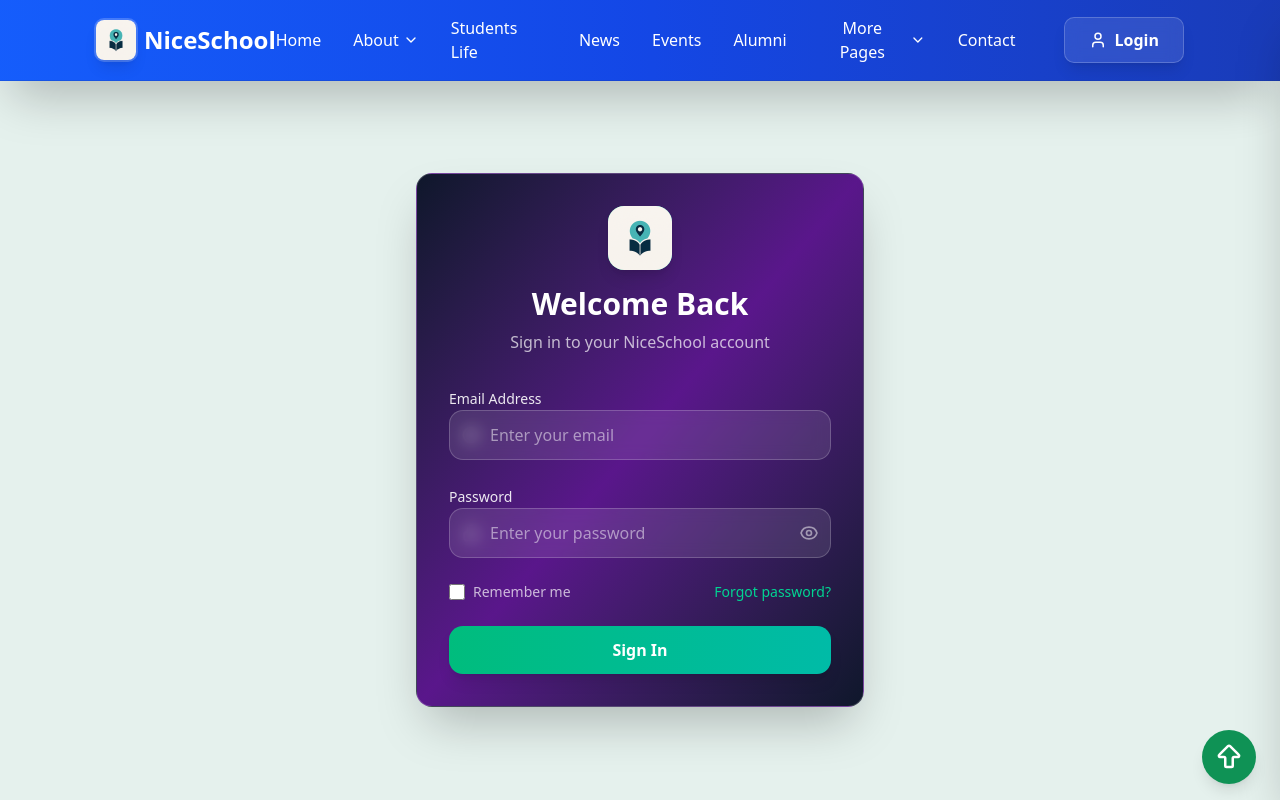
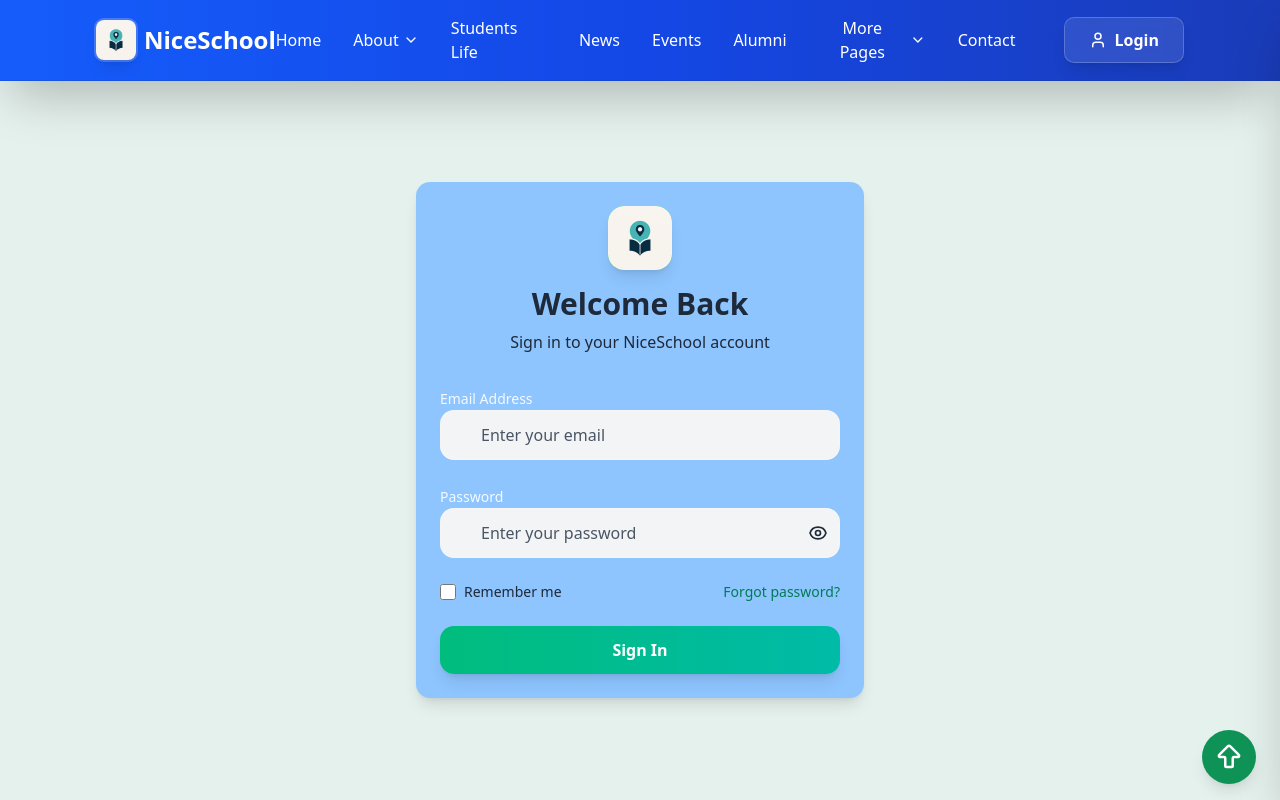
Before and after one commit to eric2003tu/niceSchool-fe, a Next.js app: page /login in a window 1280 px wide. Shown: the top 800 px of the page. Built offline with nearby package versions, Linux system fonts and the light colour scheme.

Commit message:
Added pagination and searching on users  functionalities

```diff
--- a/src/components/LoginForm.tsx
+++ b/src/components/LoginForm.tsx
@@ -70,14 +70,14 @@ const LoginForm: React.FC = () => {
       <Toast toast={toast} onClose={hideToast} />
 
       <div className="w-full max-w-md">
-        <div className="bg-white/10 backdrop-blur-xl border bg-gradient-to-br from-slate-900 via-purple-900 to-slate-900 border-white/20 rounded-2xl p-8 shadow-2xl">
+        <div className="relative w-full max-w-xl mx-auto bg-blue-300 p-6 rounded-xl shadow-lg transition-all duration-300 hover:shadow-xl">
           {/* Header */}
           <div className="text-center mb-8">
-            <div className="inline-flex items-center justify-center w-16 h-16 bg-gradient-to-r from-emerald-500 to-teal-500 rounded-2xl mb-4 shadow-lg">
+            <div className="inline-flex items-center justify-center w-16 h-16 bg-green-500 rounded-2xl mb-4 shadow-lg">
               <img src="apple-touch-icon.png" alt="logo" className="w-full h-full rounded-2xl"/>
             </div>
-            <h1 className="text-3xl font-bold text-white mb-2">Welcome Back</h1>
-            <p className="text-white/70">Sign in to your NiceSchool account</p>
+            <h1 className="text-3xl font-bold  text-gray-800 mb-2">Welcome Back</h1>
+            <p className=" text-gray-800">Sign in to your NiceSchool account</p>
           </div>
 
           {/* Form */}
@@ -90,8 +90,9 @@ const LoginForm: React.FC = () => {
               value={form.values.email}
               onChange={form.handleChange}
               label="Email Address"
+              className='border-gray-400'
               error={form.errors.email}
-              icon={<svg className="w-5 h-5 text-white/50" fill="none" stroke="currentColor" viewBox="0 0 24 24">
+              icon={<svg className="w-5 h-5  text-gray-200" fill="none" stroke="currentColor" viewBox="0 0 24 24">
                 <path strokeLinecap="round" strokeLinejoin="round" strokeWidth={2} d="M16 12a4 4 0 10-8 0 4 4 0 008 0zm0 0v1.5a2.5 2.5 0 005 0V12a9 9 0 10-9 9m4.5-1.206a8.959 8.959 0 01-4.5 1.207" />
               </svg>}
             />
@@ -106,18 +107,18 @@ const LoginForm: React.FC = () => {
               label="Password"
               error={form.errors.password}
               showPasswordToggle
-              icon={<svg className="w-5 h-5 text-white/50" fill="none" stroke="currentColor" viewBox="0 0 24 24">
+              icon={<svg className="w-5 h-5  text-gray-200" fill="none" stroke="currentColor" viewBox="0 0 24 24">
                 <path strokeLinecap="round" strokeLinejoin="round" strokeWidth={2} d="M12 15v2m-6 4h12a2 2 0 002-2v-6a2 2 0 00-2-2H6a2 2 0 00-2 2v6a2 2 0 002 2zm10-10V7a4 4 0 00-8 0v4h8z" />
               </svg>}
             />
 
             {/* Remember Me & Forgot Password */}
             <div className="flex items-center justify-between text-sm">
-              <label className="flex items-center text-white/70 hover:text-white cursor-pointer">
+              <label className="flex items-center  text-gray-800 hover:text-gray-900 cursor-pointer">
                 <input type="checkbox" className="w-4 h-4 text-emerald-500 bg-white/10 border-white/20 rounded focus:ring-emerald-500 focus:ring-2"/>
                 <span className="ml-2">Remember me</span>
               </label>
-              <a href="#" className="text-emerald-400 hover:text-emerald-300 transition-colors">
+              <a href="#" className="text-emerald-700 hover:text-emerald-900 transition-colors">
                 Forgot password?
               </a>
             </div>
--- a/src/components/application-component/Events.tsx
+++ b/src/components/application-component/Events.tsx
@@ -7,7 +7,7 @@ import { Badge } from "@/components/ui/badge";
 import { Input } from "../ui/login/Input";
 import { Select, SelectContent, SelectItem, SelectTrigger, SelectValue } from "@/components/ui/select";
 import { Skeleton } from "../ui/skeleton";
-import { Card, CardContent, CardFooter, CardHeader, CardTitle} from "../ui/card";
+import { Card, CardContent, CardFooter, CardHeader, CardTitle} from "@/components/ui/card";
 // import Image from "next/image";
 
 interface Event {
--- a/src/components/dashboard/header.tsx
+++ b/src/components/dashboard/header.tsx
@@ -4,7 +4,6 @@ import { Search, Bell, ChevronDown, Menu, LogOut, User } from "lucide-react";
 import { useState, useEffect } from "react";
 import Link from "next/link";
 import { useRouter } from "next/navigation";
-import { Button } from "@/components/ui/button";
 
 interface UserData {
   id: string;
@@ -94,7 +93,7 @@ export const Header = ({ sidebarOpen, setSidebarOpen }: HeaderProps) => {
 
             {user ? (
               <div className="relative">
-                <Button
+                <button
                   onClick={() => setDropdownOpen(!dropdownOpen)}
                   className="flex items-center text-sm rounded-full focus:outline-none focus:ring-2 focus:ring-offset-2 focus:ring-emerald-500"
                   aria-label="User menu"
@@ -113,7 +112,7 @@ export const Header = ({ sidebarOpen, setSidebarOpen }: HeaderProps) => {
                     {user.firstName}
                   </span>
                   <ChevronDown className={`ml-1 w-4 h-4 text-gray-400 transition-transform ${dropdownOpen ? 'rotate-180' : ''}`} />
-                </Button>
+                </button>
 
                 {dropdownOpen && (
                   <div
--- a/src/components/dashboard/sidebar.tsx
+++ b/src/components/dashboard/sidebar.tsx
@@ -8,7 +8,6 @@ import { TiNews } from "react-icons/ti";
 import { CgProfile } from "react-icons/cg";
 import { useRouter } from 'next/navigation';
 import { useState, useEffect } from "react";
-import { Button } from "@/components/ui/button";
 
 interface SidebarProps {
   isOpen: boolean;
@@ -104,7 +103,7 @@ export const Sidebar = ({
 
     return (
       <div key={`${index}-${depth}`} className="space-y-1">
-        <Button
+        <button
           onClick={() => {
             if (hasChildren) {
               toggleItemExpansion(item.label);
@@ -140,7 +139,7 @@ export const Sidebar = ({
           {isActive && !hasChildren && (
             <div className="absolute right-2 w-2 h-2 bg-emerald-500 rounded-full"></div>
           )}
-        </Button>
+        </button>
 
         {hasChildren && isExpanded && (
           <div className="space-y-1">
@@ -182,12 +181,12 @@ export const Sidebar = ({
                 <p className="text-xs text-gray-500 -mt-0.5">Learning Platform</p>
               </div>
             </div>
-            <Button
+            <button
               onClick={() => setIsOpen(false)}
               className="lg:hidden p-2 rounded-xl hover:bg-white/50 transition-colors group"
             >
               <X className="w-5 h-5 text-gray-500 group-hover:text-gray-700" />
-            </Button>
+            </button>
           </div>
         </div>
 
@@ -202,7 +201,7 @@ export const Sidebar = ({
         <div className="flex-shrink-0 border-t border-gray-100 bg-gradient-to-r from-gray-50 to-gray-100/50">
           <div className="p-4">
             <div className="relative">
-              <Button
+              <button
                 onClick={() => setShowUserMenu(!showUserMenu)}
                 className="w-full flex items-center space-x-3 p-3 rounded-xl hover:bg-white/80 transition-all duration-200 group"
                 aria-expanded={showUserMenu}
@@ -242,7 +241,7 @@ export const Sidebar = ({
                 <ChevronDown className={`w-4 h-4 text-gray-400 transition-transform duration-200 ${
                   showUserMenu ? 'rotate-180' : ''
                 }`} />
-              </Button>
+              </button>
 
               {/* User Menu Dropdown */}
               {showUserMenu && (
--- a/src/components/ui/login/Input.tsx
+++ b/src/components/ui/login/Input.tsx
@@ -11,6 +11,8 @@ interface InputProps {
   error?: string;
   icon?: React.ReactNode;
   showPasswordToggle?: boolean;
+  className?: string;
+  required?: boolean;
 }
 
 export const Input: React.FC<InputProps> = ({
@@ -23,15 +25,18 @@ export const Input: React.FC<InputProps> = ({
   label,
   error,
   icon,
-  showPasswordToggle = false
+  showPasswordToggle = false,
+  className = '',
+  required = false
 }) => {
   const [showPassword, setShowPassword] = useState(false);
   const inputType = showPasswordToggle ? (showPassword ? 'text' : 'password') : type;
 
   return (
-    <div className="space-y-2">
+    <div className={`space-y-2 ${className}`}>
       <label htmlFor={id} className="text-sm font-medium text-white/90">
         {label}
+        {required && <span className="text-red-400 ml-1">*</span>}
       </label>
       <div className="relative">
         {icon && (
@@ -46,16 +51,17 @@ export const Input: React.FC<InputProps> = ({
           placeholder={placeholder}
           value={value}
           onChange={onChange}
-          className={`w-full ${icon ? 'pl-10' : 'pl-4'} ${showPasswordToggle ? 'pr-12' : 'pr-4'} py-3 bg-white/10 border backdrop-blur-sm rounded-xl text-white placeholder-white/50 focus:outline-none focus:ring-2 focus:ring-emerald-500 focus:border-transparent transition-all duration-200 ${
+          className={`w-full ${icon ? 'pl-10' : 'pl-4'} ${showPasswordToggle ? 'pr-12' : 'pr-4'} py-3 bg-gray-100 border backdrop-blur-sm rounded-xl text-gray-800 placeholder-gray-600 focus:outline-none focus:ring-2 focus:ring-emerald-500 focus:border-transparent transition-all duration-200 ${
             error ? 'border-red-400 focus:ring-red-500' : 'border-white/20 hover:border-white/30'
           }`}
-          required
+          required={required}
         />
         {showPasswordToggle && (
           <button
             type="button"
             onClick={() => setShowPassword(!showPassword)}
-            className="absolute inset-y-0 right-0 pr-3 flex items-center text-white/50 hover:text-white/70 transition-colors"
+            className="absolute inset-y-0 right-0 pr-3 flex items-center text-gray-800 hover:text-gray-900 transition-colors"
+            aria-label={showPassword ? 'Hide password' : 'Show password'}
           >
             {showPassword ? (
               <svg className="w-5 h-5" fill="none" stroke="currentColor" viewBox="0 0 24 24">
```
